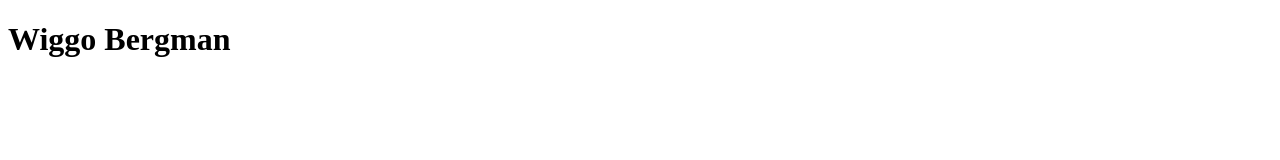
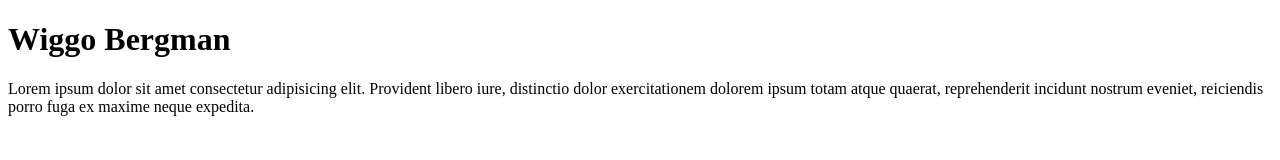
Before and after one commit to xukkz/xukkz.github.io, a plain HTML site: page index.html in a window 1280 px wide. Drawn offline with Linux system fonts and the light colour scheme.

Commit message:
Update index.html

```diff
--- a/index.html
+++ b/index.html
@@ -6,6 +6,13 @@
     <title>Personlig sida</title>
     <link rel="stylesheet" href="style.css" />
   </head>
-  <header><h1>Wiggo Bergman</h1></header>
-  <body></body>
+  <body>
+    <header><h1>Wiggo Bergman</h1></header>
+    <p>
+      Lorem ipsum dolor sit amet consectetur adipisicing elit. Provident libero
+      iure, distinctio dolor exercitationem dolorem ipsum totam atque quaerat,
+      reprehenderit incidunt nostrum eveniet, reiciendis porro fuga ex maxime
+      neque expedita.
+    </p>
+  </body>
 </html>
```
